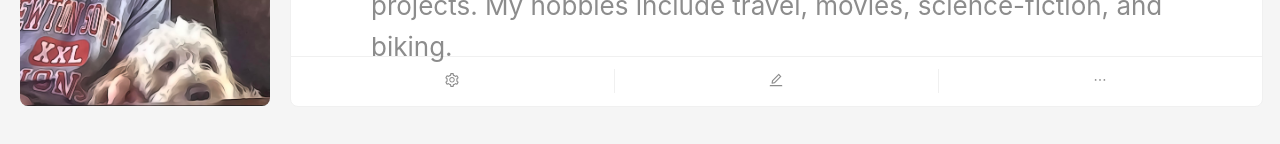
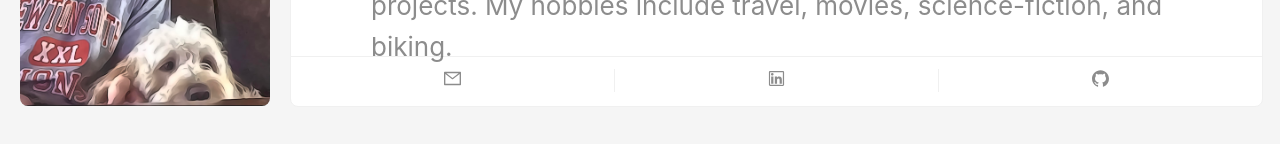
Before and after one commit to seanmisra/seanmisra.com-react, a React (Create React App) app: page / in a window 1280 px wide. Shown: the part 170-314 px from the top of the page. Built offline with nearby package versions, Linux system fonts and the light colour scheme.

Commit message:
Update core action icons

```diff
--- a/src/App.js
+++ b/src/App.js
@@ -2,7 +2,7 @@ import logo from './logo.svg';
 import './App.css';
 import { Image } from 'antd';
 import { Card, Avatar } from 'antd';
-import { EditOutlined, EllipsisOutlined, SettingOutlined } from '@ant-design/icons';
+import { GithubOutlined, MailOutlined, LinkedinOutlined } from '@ant-design/icons';
 
 const { Meta } = Card;
 
@@ -25,9 +25,9 @@ function App() {
             style={{ width: "76vw", height: 256.5, fontSize: 26}}
 
             actions={[
-              <SettingOutlined key="setting" />,
-              <EditOutlined key="edit" />,
-              <EllipsisOutlined key="ellipsis" />,
+              <MailOutlined style={{ fontSize: '17px' }} key="email" />,
+              <LinkedinOutlined style={{ fontSize: '17px'}} key="linkedin" />,
+              <GithubOutlined style={{ fontSize: '17px' }} key="github" />,
             ]}
             >
             <Meta
```
